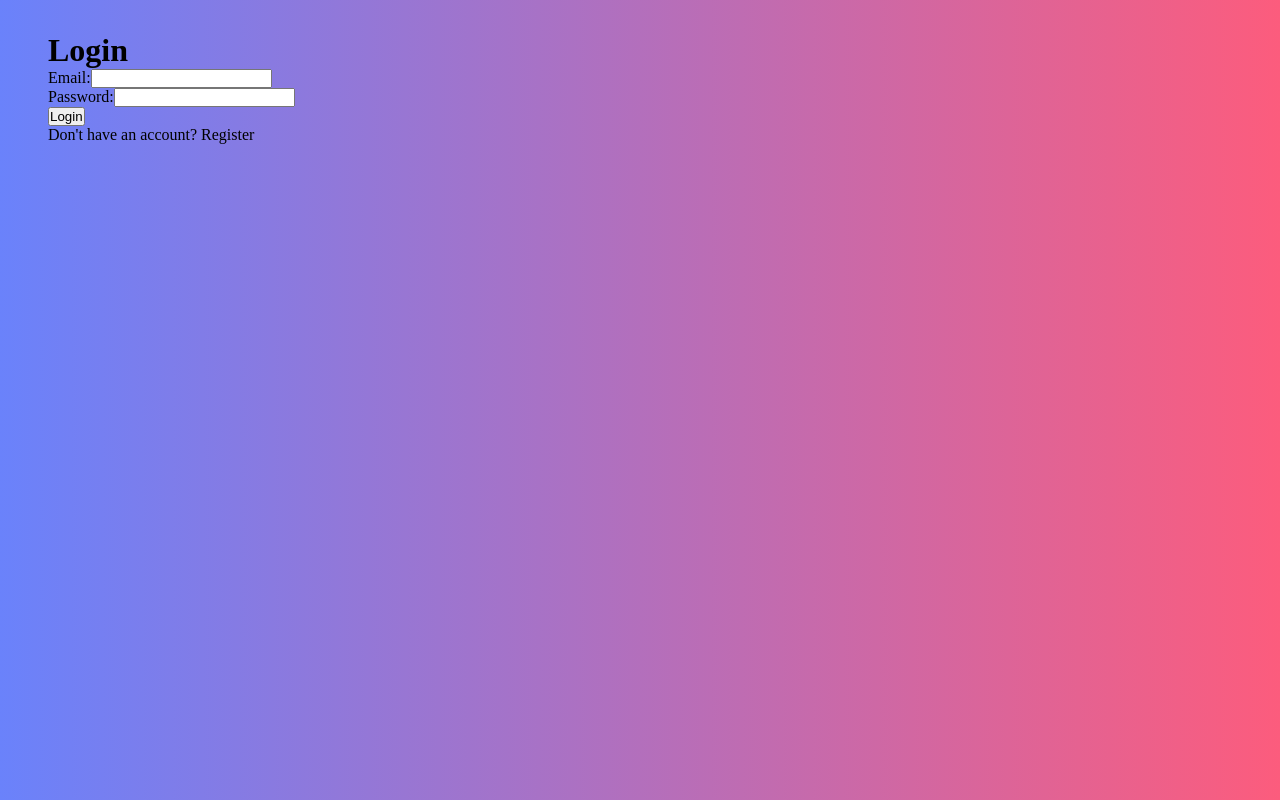
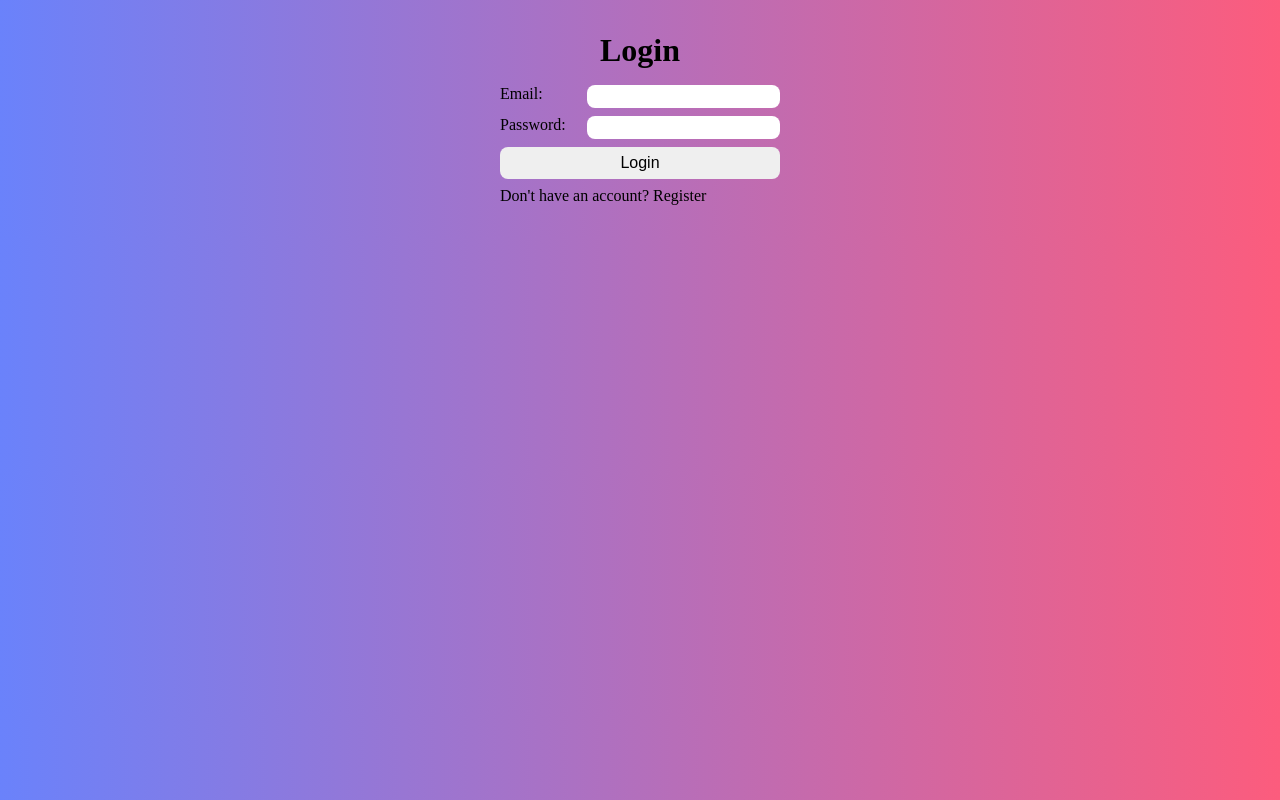
Before and after one commit to devDiego98/trello-board, a Next.js app: page /login in a window 1280 px wide. Built offline with nearby package versions, Linux system fonts and the light colour scheme.

Commit message:
styled login/register form

```diff
--- a/app/components/LoginForm.tsx
+++ b/app/components/LoginForm.tsx
@@ -1,37 +1,75 @@
-'use client'
-import React, { useState } from 'react';
-import { Formik, Form, Field, ErrorMessage } from 'formik';
-import * as Yup from 'yup';
-import axios from 'axios';
-import { useRouter } from 'next/navigation';
+"use client";
+import React, { useState } from "react";
+import { Formik, Form as FormikForm, Field, ErrorMessage } from "formik";
+import * as Yup from "yup";
+import axios from "axios";
+import styled from "styled-components";
+import { useRouter } from "next/navigation";
 
 interface FormValues {
   email: string;
   password: string;
 }
 
+const Form = styled(FormikForm)`
+  display: flex;
+  flex-direction: column;
+  justify-content: space-between;
+  gap: 8px;
+  min-width: 280px;
+  .err {
+    color: red;
+    font-weight: 600;
+    margin-bottom: 8px;
+  }
+`;
+const FormControl = styled.div`
+  display: flex;
+  justify-content: space-between;
+  input {
+    padding: 4px 8px;
+    border-radius: 8px;
+    border: none;
+  }
+`;
+const SubmitBtn = styled.button`
+  height: 32px;
+  border-radius: 8px;
+  border: none;
+  font-size: 16px;
+`;
+const ChangeFormBtn = styled.div`
+  background: transparent;
+  border: none;
+  cursor: pointer;
+`;
 const LoginForm: React.FC = () => {
-  const router = useRouter()
+  const router = useRouter();
   const [isRegister, setIsRegister] = useState(false);
 
   const initialValues: FormValues = {
-    email: '',
-    password: ''
+    email: "",
+    password: "",
   };
 
   const validationSchema = Yup.object({
-    email: Yup.string().email('Invalid email address').required('Required'),
-    password: Yup.string().required('Required')
+    email: Yup.string().email("Invalid email address").required("Required"),
+    password: Yup.string().required("Required"),
   });
 
-  const handleSubmit = async (values: FormValues, { setSubmitting }: { setSubmitting: (isSubmitting: boolean) => void }) => {
-    const endpoint = isRegister ? 'https://reqres.in/api/register' : 'https://reqres.in/api/login';
+  const handleSubmit = async (
+    values: FormValues,
+    { setSubmitting }: { setSubmitting: (isSubmitting: boolean) => void }
+  ) => {
+    const endpoint = isRegister
+      ? "https://reqres.in/api/register"
+      : "https://reqres.in/api/login";
 
     try {
-      const response = await axios.post(endpoint, values)
-      if(response.data.token){
-        sessionStorage.setItem("token",response.data.token)
-        router.push('/')
+      const response = await axios.post(endpoint, values);
+      if (response.data.token) {
+        sessionStorage.setItem("token", response.data.token);
+        router.push("/");
       }
     } catch (error) {
       console.log(error);
@@ -45,22 +83,28 @@ const LoginForm: React.FC = () => {
   };
 
   return (
-    <Formik initialValues={initialValues} validationSchema={validationSchema} onSubmit={handleSubmit}>
+    <Formik
+      initialValues={initialValues}
+      validationSchema={validationSchema}
+      onSubmit={handleSubmit}
+    >
       <Form>
-        <div>
+        <FormControl>
           <label htmlFor="email">Email:</label>
           <Field type="email" id="email" name="email" />
-          <ErrorMessage name="email" component="div" />
-        </div>
-        <div>
+        </FormControl>
+        <ErrorMessage className="err" name="email" component="div" />
+        <FormControl>
           <label htmlFor="password">Password:</label>
           <Field type="password" id="password" name="password" />
-          <ErrorMessage name="password" component="div" />
-        </div>
-        <button type="submit">{isRegister ? 'Register' : 'Login'}</button>
-        <p onClick={handleSwitchForm}>
-          {isRegister ? 'Already have an account? Login' : 'Don\'t have an account? Register'}
-        </p>
+        </FormControl>
+        <ErrorMessage className="err" name="password" component="div" />
+        <SubmitBtn type="submit">{isRegister ? "Register" : "Login"}</SubmitBtn>
+        <ChangeFormBtn onClick={handleSwitchForm}>
+          {isRegister
+            ? "Already have an account? Login"
+            : "Don't have an account? Register"}
+        </ChangeFormBtn>
       </Form>
     </Formik>
   );
--- a/app/login/page.tsx
+++ b/app/login/page.tsx
@@ -1,16 +1,21 @@
-'use client'
-import React,{useEffect} from 'react';
-import LoginForm from '../components/LoginForm';
-
-
+"use client";
+import React, { useEffect } from "react";
+import LoginForm from "../components/LoginForm";
+import styled from "styled-components";
+const Center = styled.div`
+  display: flex;
+  justify-content: center;
+  align-items: center;
+  flex-direction: column;
+  gap: 16px;
+`;
 
 const LoginPage: React.FC = () => {
-
   return (
-    <div>
+    <Center>
       <h1>Login</h1>
-      <LoginForm/>
-    </div>
+      <LoginForm />
+    </Center>
   );
 };
 
```
